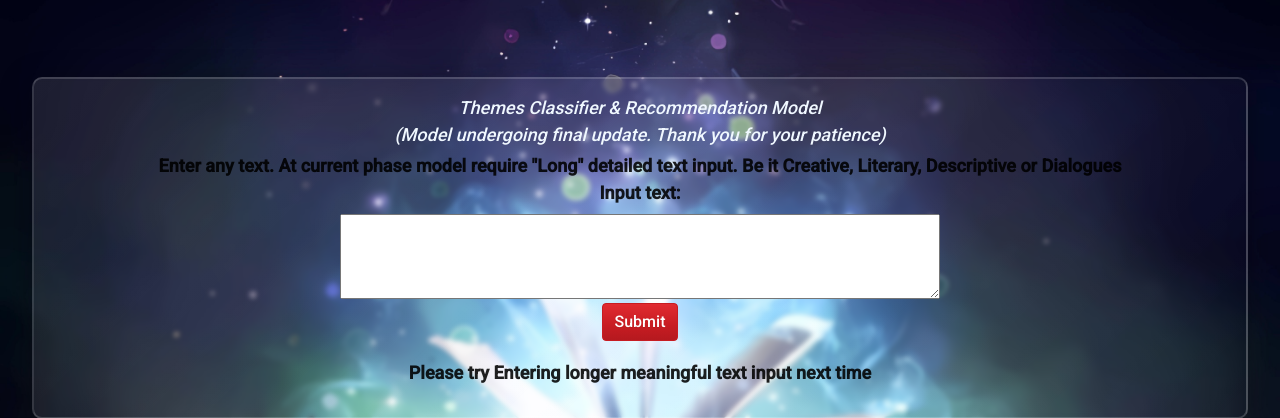
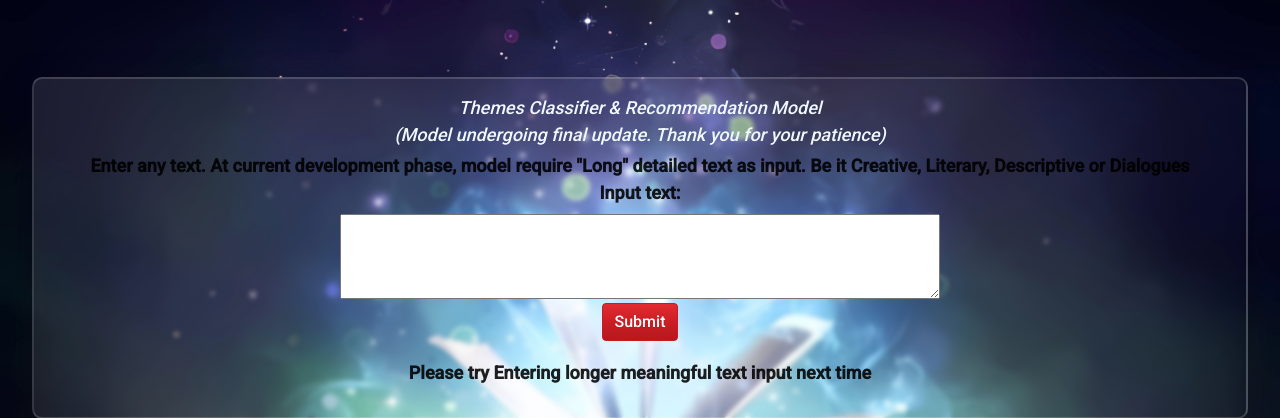
Before and after one commit to tanvir-ishraq/TextThema-Multi-Classifier, a Flask app: page / in a window 1280 px wide. Shown: the part 55-473 px from the top of the page. Run offline with Flask 2, Linux system fonts and the light colour scheme; some libraries are stand-ins or nearby versions.

```diff
--- a/templates/index.html
+++ b/templates/index.html
@@ -89,7 +89,7 @@ body {
       </p>
 
       <label for="text" class="font-weight-bold">
-        Enter any text. At current phase model require "Long" detailed text input. Be it Creative, Literary, Descriptive or Dialogues <br>
+        Enter any text. At current development phase, model require "Long" detailed text as input. Be it Creative, Literary, Descriptive or Dialogues <br>
         Input text:
       </label> <br />
 
```
